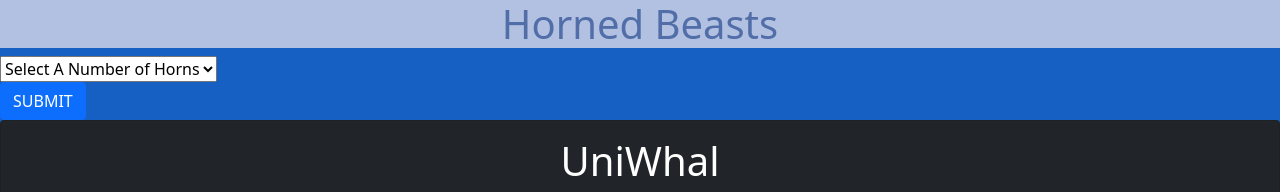
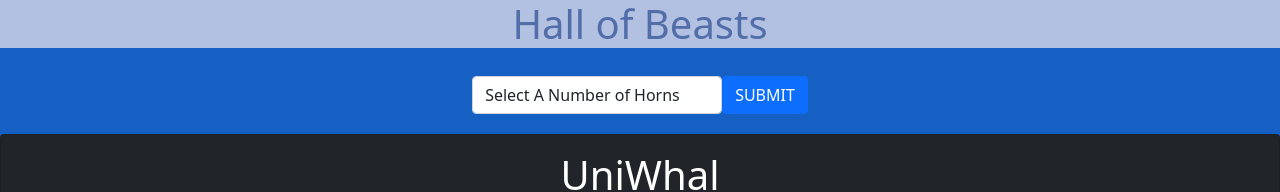
Before and after one commit to Zavvy-Glitch/react301, a React (Create React App) app: page / in a window 1280 px wide. Shown: the top 192 px of the page. Built offline with nearby package versions, Linux system fonts and the light colour scheme; grey boxes are pictures that could not be loaded.

Commit message:
restructure forms

```diff
--- a/src/App.js
+++ b/src/App.js
@@ -20,13 +20,10 @@ class App extends React.Component{
         changeHorns: parseInt(val),
       })
 
-    resetChangeHorns = () =>
-      this.setState({
-        data: data
-      })
+
 
     filter = () => {
-    const filteringHorns = this.state.data.filter ( (beast) => beast.horns === this.state.changeHorns)
+    const filteringHorns = data.filter ( (beast) => beast.horns === this.state.changeHorns)
     console.log(filteringHorns)
     this.setState({data: filteringHorns})
     }
@@ -35,7 +32,7 @@ class App extends React.Component{
     return (
       <div className = "app">
         <Header />
-        <Forms rChangeHorns={this.resetChangeHorns} changeHorns={this.setChangeHorns} filter={this.filter} />
+        <Forms changeHorns={this.setChangeHorns} filter={this.filter} />
         <Main data={this.state.data} />
         <Footer />
       </div>
--- a/src/form.js
+++ b/src/form.js
@@ -1,6 +1,7 @@
 import React from 'react';
 import Form from 'react-bootstrap/Form';
 import Button from 'react-bootstrap/Button';
+import './index.css';
 
 class Forms extends React.Component {
   constructor(props) {
@@ -13,7 +14,7 @@ class Forms extends React.Component {
   changingHorns = (e) => {
     e.preventDefault();
     this.props.changeHorns(e.target.value)
-    this.props.rChangeHorns()
+
   }
 
   onSubmit = (e) => {
@@ -24,14 +25,14 @@ class Forms extends React.Component {
   render() {
     return (
       <>
-    <Form aria-label="Default select example">
-    <select onChange={this.changingHorns}  >
+    <Form id='beastSelect'>
+    <Form.Control as='select' onChange={this.changingHorns} style={{width:'250px'}} >
       <option>Select A Number of Horns</option>
       <option value="1">One</option>
       <option value="2">Two</option>
       <option value="3">Three</option>
       <option value="100">One Hundred</option>
-    </select>
+    </Form.Control>
       <Button id="button" onClick={this.onSubmit}>SUBMIT</Button>
     </Form>
     </>
--- a/src/header.js
+++ b/src/header.js
@@ -5,7 +5,7 @@ class Header extends React.Component{
   render() {
     return (
       <div id='title'>
-        <h1 className = 'beastTitle'>Horned Beasts</h1>
+        <h1 className = 'beastTitle'>Hall of Beasts</h1>
       </div>
     );
   }
--- a/src/index.css
+++ b/src/index.css
@@ -5,6 +5,12 @@
   color:#526EA8;
 }
 
+#beastSelect{
+  display:flex;
+  justify-content: center;
+  padding:20px;
+
+}
 /* .carousel-control-next-icon:after{
   content: 'Next';
   font-size: 55px;
```
